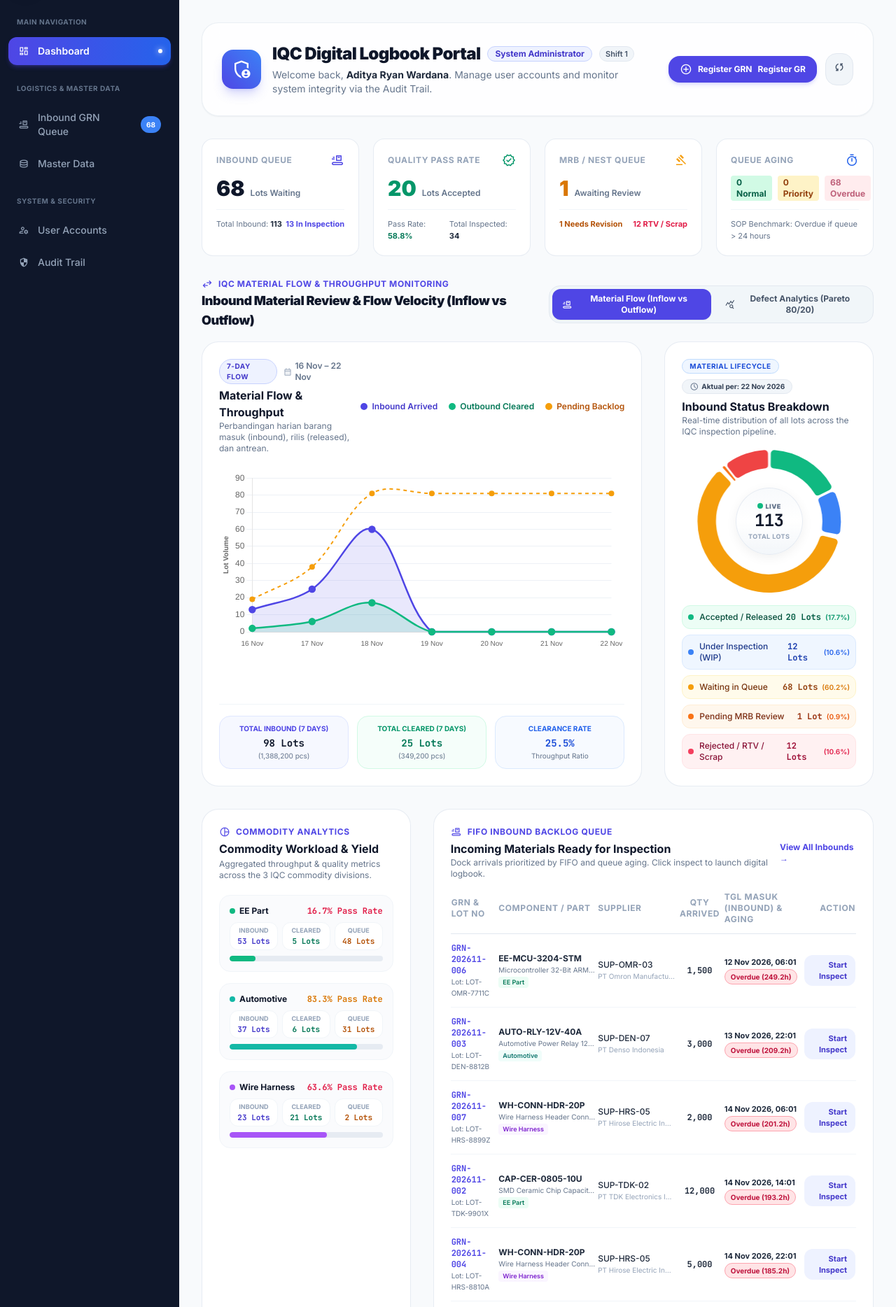
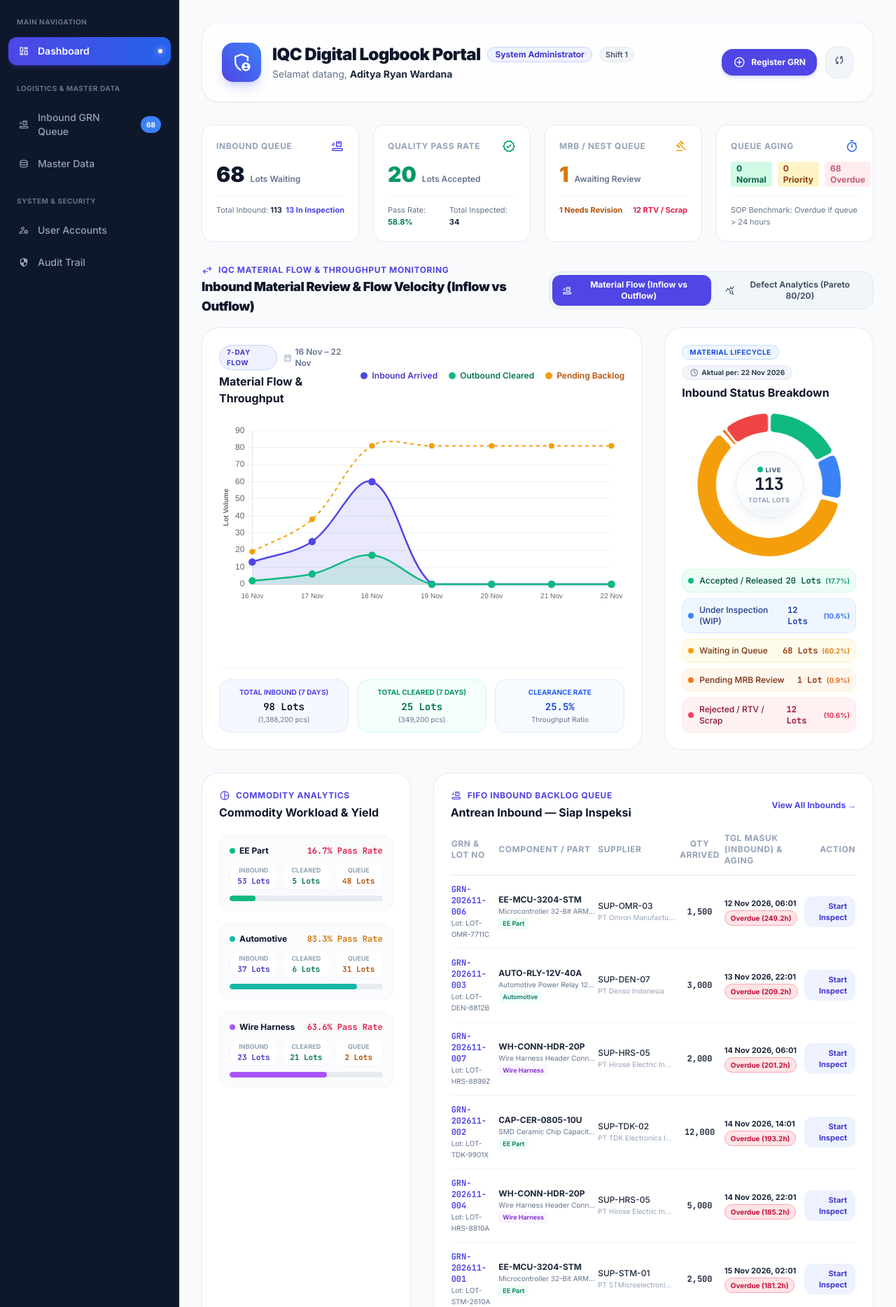
Before and after one commit to SerlinYolanda/logbook_digital_iqc, a Laravel app: page /dashboard in a window 1280 px wide. Shown: the part 64-1932 px from the top of the page at 70% size. Run offline with Laravel 12, Linux system fonts and the light colour scheme; a user stored in the database is signed in; data comes from the database, SQL or seed files in the repository; some libraries are stand-ins or nearby versions.

Commit message:
style(ui): clean up verbose descriptions and redundant headers across all 13 blade templates

```diff
--- a/app-backend/resources/views/admin/audit-trails/index.blade.php
+++ b/app-backend/resources/views/admin/audit-trails/index.blade.php
@@ -10,8 +10,8 @@
                 <span class="material-symbols-outlined text-[26px]">security</span>
             </div>
             <div>
-                <h1 class="text-xl font-black text-slate-900 tracking-tight">Audit Trail & System Security Log</h1>
-                <p class="text-xs text-slate-500 mt-0.5">Immutable (read-only) digital event records, IP address tracking, and Poka-Yoke violation deterrence.</p>
+                <h1 class="text-xl font-black text-slate-900 tracking-tight">System Audit Trail</h1>
+                <p class="text-xs text-slate-500 mt-0.5">Catatan riwayat aktivitas pengguna dan proteksi Poka-Yoke.</p>
             </div>
         </div>
 
--- a/app-backend/resources/views/admin/users/index.blade.php
+++ b/app-backend/resources/views/admin/users/index.blade.php
@@ -10,8 +10,8 @@
                 <span class="material-symbols-outlined text-[26px]">manage_accounts</span>
             </div>
             <div>
-                <h1 class="text-xl font-black text-slate-900 tracking-tight">Manage User Accounts & Access Rights</h1>
-                <p class="text-xs text-slate-500 mt-0.5">User credentials management, 6 system sub-roles assignment, work shifts, and activation status.</p>
+                <h1 class="text-xl font-black text-slate-900 tracking-tight">Manajemen Akun Pengguna</h1>
+                <p class="text-xs text-slate-500 mt-0.5">Kelola akun pengguna, hak akses role, dan status aktif.</p>
             </div>
         </div>
 
--- a/app-backend/resources/views/dashboard/index.blade.php
+++ b/app-backend/resources/views/dashboard/index.blade.php
@@ -32,19 +32,7 @@
                         Shift {{ $user->shift ?? '1' }}
                     </span>
                 </div>
-                <p class="text-xs sm:text-sm text-slate-500 mt-1 font-normal">
-                    Welcome back, <span class="font-bold text-slate-800">{{ $user->name }}</span>.
-                    @if($user->isSupervisor())
-                        Monitor Pareto defect recapitulation, commodity pass rates, and evaluate MRB dispositions.
-                    @elseif($user->isMasterData())
-                        Manage inbound material (GRN) queues and component & supplier master data.
-                        Manage inbound material (GR) queues and component & supplier master data.
-                    @elseif($user->isAdmin())
-                        Manage user accounts and monitor system integrity via the Audit Trail.
-                    @else
-                        Perform lot barcode scanning with commodity Poka-Yoke validation and record sample measurements.
-                    @endif
-                </p>
+                <p class="text-sm text-slate-500 mt-0.5">Selamat datang, <span class="font-bold text-slate-800">{{ $user->name }}</span></p>
             </div>
         </div>
 
@@ -53,7 +41,6 @@
             <a href="{{ route('receivings.index') }}" class="inline-flex items-center gap-2 px-4 py-2.5 rounded-2xl bg-indigo-600 hover:bg-indigo-700 text-white text-xs font-bold shadow-md shadow-indigo-500/20 transition-all duration-200">
                 <span class="material-symbols-outlined text-[18px]">add_circle</span>
                 <span>Register GRN</span>
-                <span>Register GR</span>
             </a>
             @endif
 
@@ -86,7 +73,7 @@
             </div>
             <div>
                 <h4 class="text-sm font-bold text-amber-900">Attention: You have {{ count($myRevisionQueue) }} logbook(s) requiring revision!</h4>
-                <p class="text-xs text-amber-700 mt-0.5">The supervisor has requested revisions on your lot measurement. Please review and update immediately.</p>
+                <p class="text-xs text-amber-700 mt-0.5">Supervisor meminta revisi pada logbook ini. Harap segera perbaiki.</p>
             </div>
         </div>
         <a href="{{ route('logbooks.edit', $myRevisionQueue[0]->id) }}" class="px-4 py-2 rounded-xl bg-amber-600 hover:bg-amber-700 text-white text-xs font-bold transition shrink-0">
@@ -246,8 +233,7 @@
                                     {{ $flowDates[0] ?? '' }} – {{ end($flowDates) ?? '' }}
                                 </span>
                             </div>
-                            <h3 class="text-base font-bold text-slate-900 mt-1">Material Flow & Throughput</h3>
-                            <p class="text-xs text-slate-500">Perbandingan harian barang masuk (inbound), rilis (released), dan antrean.</p>
+                        <h3 class="text-base font-bold text-slate-900 mt-1">Material Flow & Throughput</h3>
                         </div>
                         <div class="flex items-center gap-4 text-xs font-semibold shrink-0">
                             <span class="flex items-center gap-1.5 text-indigo-700">
@@ -301,7 +287,6 @@
                             </span>
                         </div>
                         <h3 class="text-base font-bold text-slate-900 mt-1.5">Inbound Status Breakdown</h3>
-                        <p class="text-xs text-slate-500">Real-time distribution of all lots across the IQC inspection pipeline.</p>
                     </div>
 
                     <div class="mt-4 relative h-52 w-full flex items-center justify-center">
@@ -391,8 +376,7 @@
                                     Periode: {{ now()->startOfMonth()->translatedFormat('d M') }} – {{ now()->translatedFormat('d M Y') }} (MTD)
                                 </span>
                             </div>
-                            <h3 class="text-base font-bold text-slate-900 mt-1.5">Defect Pareto Chart (80/20 Rule)</h3>
-                            <p class="text-xs text-slate-500">Defect frequency distribution and cumulative percentage.</p>
+                            <h3 class="text-base font-bold text-slate-900 mt-1.5">Defect Pareto Chart</h3>
                         </div>
                     </div>
 
@@ -421,8 +405,7 @@
                                     Periode: {{ $trendDates[0] ?? '' }} – {{ end($trendDates) ?? '' }} (7 Hari)
                                 </span>
                             </div>
-                            <h3 class="text-base font-bold text-slate-900 mt-1.5">Daily Inspection Output Volume</h3>
-                            <p class="text-xs text-slate-500">Comparison of accepted lots versus non-conforming / MRB lots.</p>
+                            <h3 class="text-base font-bold text-slate-900 mt-1.5">Tren Inspeksi 7 Hari</h3>
                         </div>
                     </div>
 
@@ -451,7 +434,6 @@
                     <span>Commodity Analytics</span>
                 </div>
                 <h3 class="text-base font-bold text-slate-900 mt-1">Commodity Workload & Yield</h3>
-                <p class="text-xs text-slate-500 mt-0.5">Aggregated throughput & quality metrics across the 3 IQC commodity divisions.</p>
 
                 <div class="mt-5 space-y-4">
                     @foreach($commodityStats as $c)
@@ -504,7 +486,7 @@
                     <span class="material-symbols-outlined text-[16px] text-indigo-600">verified_user</span>
                     MIL-STD-105E AQL Standard
                 </div>
-                Target acceptance yield: &ge; 95.0% for active electronics and &ge; 98.0% for automotive/passive components.
+                <p class="text-xs text-slate-500 mt-0.5">Target yield: EE ≥ 95% | Automotive ≥ 98%</p>
             </div>
         </div>
 
@@ -517,8 +499,7 @@
                             <span class="material-symbols-outlined text-[16px]">conveyor_belt</span>
                             <span>FIFO Inbound Backlog Queue</span>
                         </div>
-                        <h3 class="text-base font-bold text-slate-900 mt-1">Incoming Materials Ready for Inspection</h3>
-                        <p class="text-xs text-slate-500">Dock arrivals prioritized by FIFO and queue aging. Click inspect to launch digital logbook.</p>
+                        <h3 class="text-base font-bold text-slate-900 mt-1">Antrean Inbound — Siap Inspeksi</h3>
                     </div>
 
                     <div class="flex items-center gap-2">
@@ -623,7 +604,7 @@
                         <span class="w-2 h-2 rounded-full bg-rose-500 animate-pulse"></span> &gt; 24h Overdue
                     </span>
                 </div>
-                <span>SOP: FIFO inspection priority based on dock arrival timestamp</span>
+                <span class="text-xs font-semibold text-slate-400">SOP: FIFO priority</span>
             </div>
         </div>
     </div>
@@ -637,8 +618,7 @@
                     <span class="material-symbols-outlined text-[16px]">shield_lock</span>
                     <span>System Security & Integrity</span>
                 </div>
-                <h3 class="text-base font-bold text-slate-900 mt-1">Recent Real-Time Audit Trail</h3>
-                <p class="text-xs text-slate-500">Immutable audit log tracking user actions, critical changes, and Poka-Yoke violations.</p>
+                <h3 class="text-base font-bold text-slate-900 mt-1">Audit Trail Terkini</h3>
             </div>
             <a href="{{ route('admin.audit-trails.index') }}" class="text-xs font-bold text-indigo-600 hover:text-indigo-800 transition">
                 View Full Logs &rarr;
--- a/app-backend/resources/views/dashboard/supervisor.blade.php
+++ b/app-backend/resources/views/dashboard/supervisor.blade.php
@@ -15,7 +15,7 @@
                 <h1 class="text-xl font-bold text-slate-900">IQC Supervisor Control Center</h1>
             </div>
             <p class="text-xs text-slate-400 mt-1">
-                Welcome back, <span class="font-semibold text-slate-700">{{ Auth::user()->name ?? 'Supervisor' }}</span>. Monitor MRB dispositions, supplier compliance, and team inspection throughput.
+                Selamat datang, <span class="font-semibold text-slate-700">{{ Auth::user()->name ?? 'Supervisor' }}</span>
             </p>
         </div>
         <div class="flex items-center gap-3">
@@ -43,8 +43,7 @@
                     <span class="material-symbols-outlined icon-md">show_chart</span>
                 </div>
                 <div>
-                    <h2 class="text-sm font-bold text-slate-900 tracking-tight">7-Day Inspection Trend</h2>
-                    <p class="text-xs text-slate-400 mt-0.5">Daily outcome breakdown — approved, pending, and rejected.</p>
+                    <h2 class="text-sm font-bold text-slate-900 tracking-tight">Tren Inspeksi 7 Hari</h2>
                 </div>
             </div>
             <div class="flex items-center gap-2 shrink-0">
--- a/app-backend/resources/views/logbooks/index.blade.php
+++ b/app-backend/resources/views/logbooks/index.blade.php
@@ -16,7 +16,7 @@
                         Digital Inspection Standard
                     </span>
                 </div>
-                <p class="text-xs text-slate-500 mt-0.5">Centralized digital repository of lot quality inspections, multi-point verification audits, and MRB review loop.</p>
+                <p class="text-xs text-slate-500 mt-0.5">Rekap inspeksi kualitas lot material masuk.</p>
             </div>
         </div>
 
--- a/app-backend/resources/views/logbooks/show.blade.php
+++ b/app-backend/resources/views/logbooks/show.blade.php
@@ -17,7 +17,6 @@
                     </span>
                 </div>
                 <p class="text-xs text-slate-500 mt-0.5">GRN No: <b class="font-mono text-slate-800">{{ $logbook->receiving->no_grn_iqa }}</b> | Lot: <b class="font-mono text-slate-800">{{ $logbook->receiving->no_lot }}</b></p>
-                <p class="text-xs text-slate-500 mt-0.5">GR No: <b class="font-mono text-slate-800">{{ $logbook->receiving->no_grn_iqa }}</b> | Lot: <b class="font-mono text-slate-800">{{ $logbook->receiving->no_lot }}</b></p>
             </div>
         </div>
 
@@ -295,10 +294,9 @@
                 <div class="flex items-center gap-2">
                     <span class="material-symbols-outlined text-rose-600">report_problem</span>
                     <h3 class="text-base font-bold text-slate-900">
-                        Quality Non-Conformance, Defects & Anomaly Escalation
+                        Defects & NEST Escalation
                     </h3>
                 </div>
-                <p class="text-xs text-slate-500 mt-0.5">Physical non-conformance defect logs, sample photo evidence, and special track (NEST) incident escalations.</p>
             </div>
 
             <!-- Single Action Button: NEST Process -->
--- a/app-backend/resources/views/master-data/index.blade.php
+++ b/app-backend/resources/views/master-data/index.blade.php
@@ -10,8 +10,8 @@
                 <span class="material-symbols-outlined text-[26px]">database</span>
             </div>
             <div>
-                <h1 class="text-xl font-black text-slate-900 tracking-tight">Manage System Master Data</h1>
-                <p class="text-xs text-slate-500 mt-0.5">Management of master component catalog (Parts & Parameters), Supplier vendor records, and Defect taxonomy.</p>
+                <h1 class="text-xl font-black text-slate-900 tracking-tight">Master Data Management</h1>
+                <p class="text-xs text-slate-500 mt-0.5">Kelola data part, supplier, dan kategori defect.</p>
             </div>
         </div>
 
--- a/app-backend/resources/views/receivings/index.blade.php
+++ b/app-backend/resources/views/receivings/index.blade.php
@@ -11,7 +11,7 @@
             </div>
             <div>
                 <h1 class="text-xl font-black text-slate-900 tracking-tight">Inbound Material (GRN) & Queue Management</h1>
-                <p class="text-xs text-slate-500 mt-0.5">Inbound material registration, IQA GRN assignment, and queue aging benchmark monitoring.</p>
+                <p class="text-xs text-slate-500 mt-0.5">Registrasi material masuk dan pengelolaan antrean inspeksi.</p>
             </div>
         </div>
 
--- a/app-backend/resources/views/reports/index.blade.php
+++ b/app-backend/resources/views/reports/index.blade.php
@@ -11,7 +11,7 @@
             </div>
             <div>
                 <h1 class="text-xl font-black text-slate-900 tracking-tight">IQC Quality Recapitulation Report</h1>
-                <p class="text-xs text-slate-500 mt-0.5">Recapitulation of incoming material inspections, pass rates, and MRB disposition records.</p>
+                <p class="text-xs text-slate-500 mt-0.5">Rekapitulasi hasil inspeksi dan keputusan MRB.</p>
             </div>
         </div>
 
--- a/app-backend/resources/views/traceability/index.blade.php
+++ b/app-backend/resources/views/traceability/index.blade.php
@@ -11,8 +11,7 @@
             </div>
             <div>
                 <h1 class="text-xl font-black text-slate-900 tracking-tight">Material Quality History & Traceability</h1>
-                <p class="text-xs text-slate-500 mt-0.5">End-to-end tracking of material quality from GR inbound, sampling inspection, through MRB disposition.</p>
-                <p class="text-xs text-slate-500 mt-0.5">End-to-end tracking of material quality from GR inbound, sampling inspection, through MRB disposition.</p>
+                <p class="text-xs text-slate-500 mt-0.5">Lacak riwayat kualitas material dari inbound hingga rilis produksi.</p>
             </div>
         </div>
     </div>
--- a/app-backend/resources/views/traceability/show.blade.php
+++ b/app-backend/resources/views/traceability/show.blade.php
@@ -16,7 +16,7 @@
                         Lot: {{ $receiving->no_lot }}
                     </span>
                 </div>
-                <p class="text-xs text-slate-500 mt-0.5">Comprehensive end-to-end quality tracking from supplier to IQC final disposition.</p>
+                <p class="text-xs text-slate-500 mt-0.5">Riwayat alur kualitas lot dari kedatangan hingga rilis akhir.</p>
             </div>
         </div>
 
```
Also changed, not shown: app-backend/resources/views/logbooks/create.blade.php (+15 -29 lines), app-backend/resources/views/supervisor/mrb/index.blade.php (+6 -9 lines).
